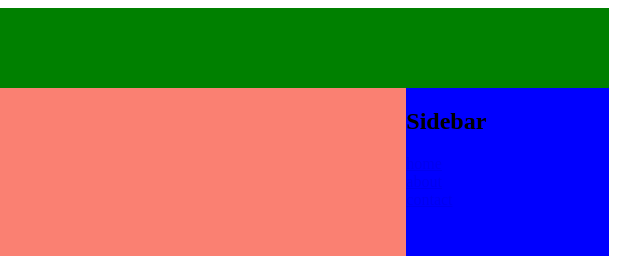
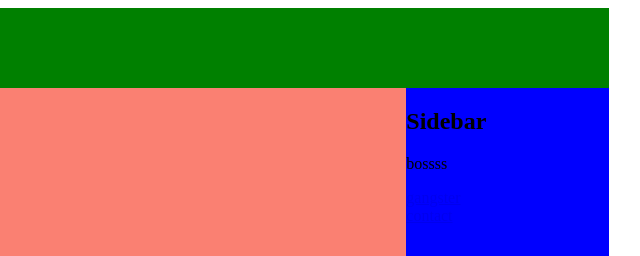
Before and after one commit to naveenpra17/html_demo, a plain HTML site: page index.html in a window 1280 px wide. Shown: the top 256 px of the page, 537-1177 px from the left. Drawn offline with Linux system fonts and the light colour scheme.

Commit message:
origin 3

```diff
--- a/index.html
+++ b/index.html
@@ -18,10 +18,10 @@
                     <h2> Sidebar</h2>
                     <ul>
                         <li>
-                            <a href="#">home</a>
+                              <p>bossss</p>
                         </li>
                         <li>
-                             <a href="#">about</a>
+                             <a href="#">gangster</a>
                         </li>
                         <li>
                               <a href="#">contact</a>
```
